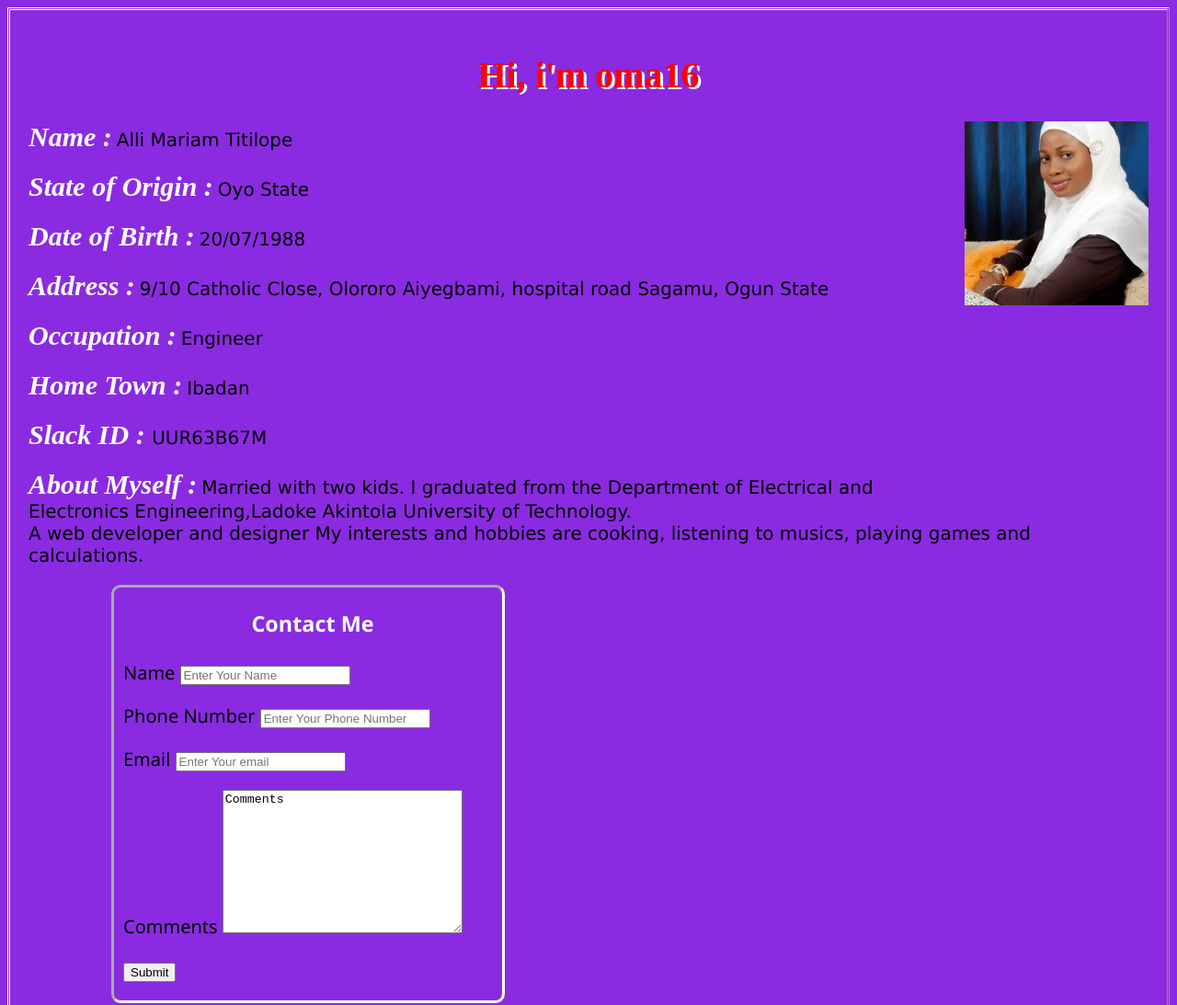
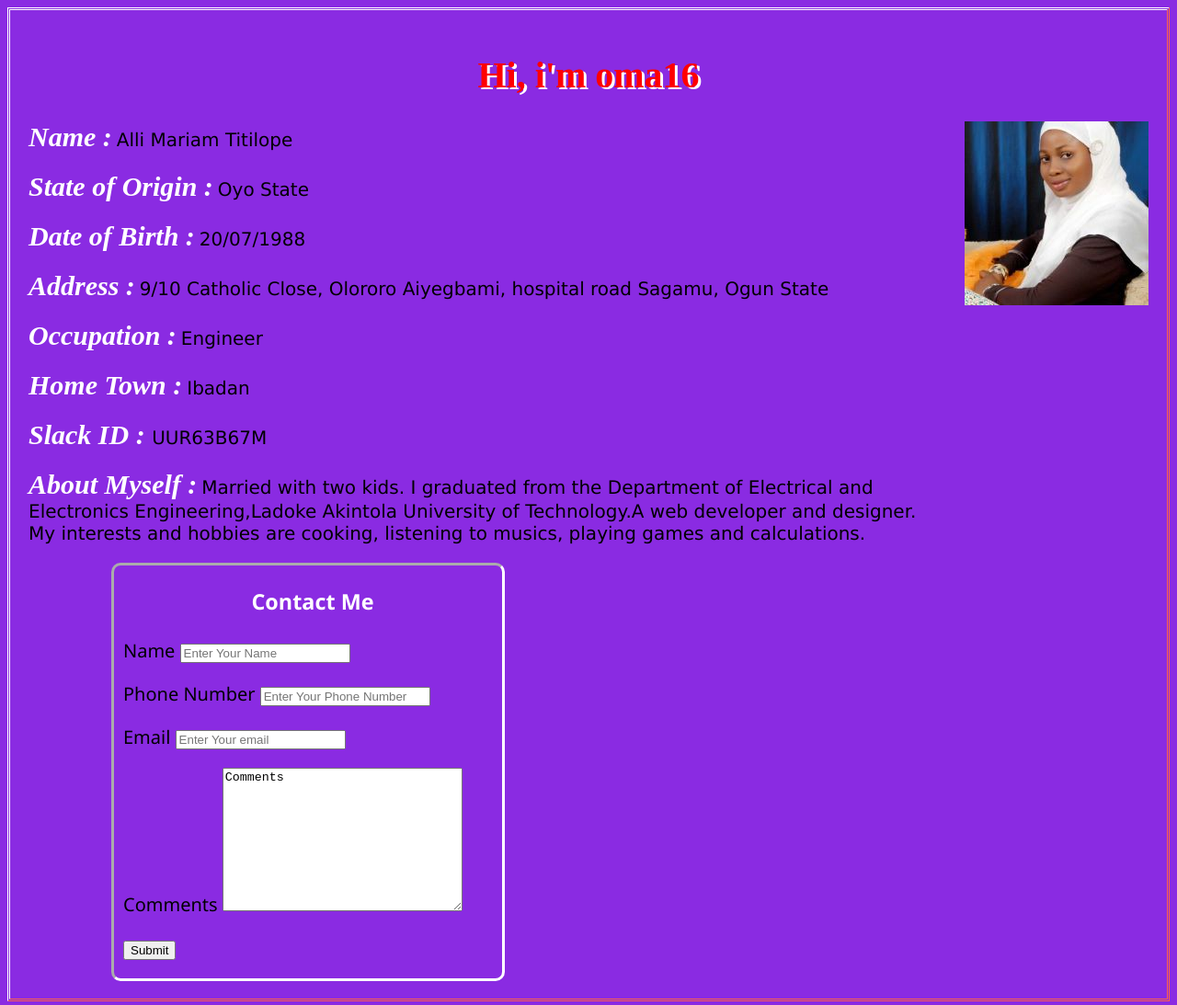
Before and after one commit to oma16/data, a plain HTML site: page index.html in a window 1280 px wide. Shown: the top 1093 px of the page at 92% size. Drawn offline with Linux system fonts and the light colour scheme.

Commit message:
Update index.html

```diff
--- a/index.html
+++ b/index.html
@@ -26,7 +26,7 @@
             <p> <b>Slack ID : </b> <span> UUR63B67M </span></p>
             <P> <b>About Myself :</b> <span> Married with two kids. I  graduated
                                       from the Department of  Electrical and <br> Electronics
-                                      Engineering,Ladoke Akintola University of Technology.<br> A web developer and designer
+                                      Engineering,Ladoke Akintola University of Technology.A web developer and designer.<br>
                                       My interests and hobbies are cooking, listening to musics,
                                       playing games and calculations. </span></P>
 
```
